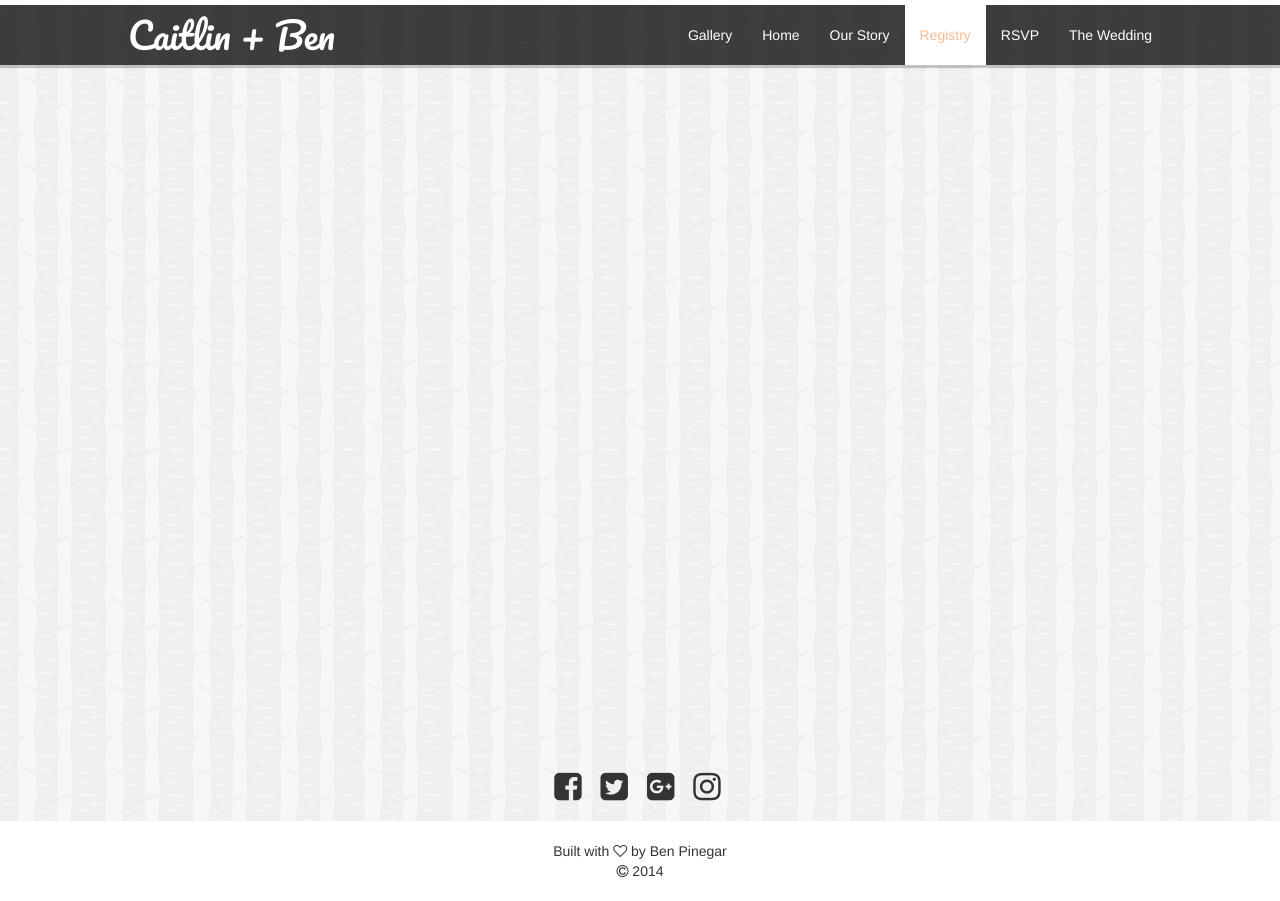
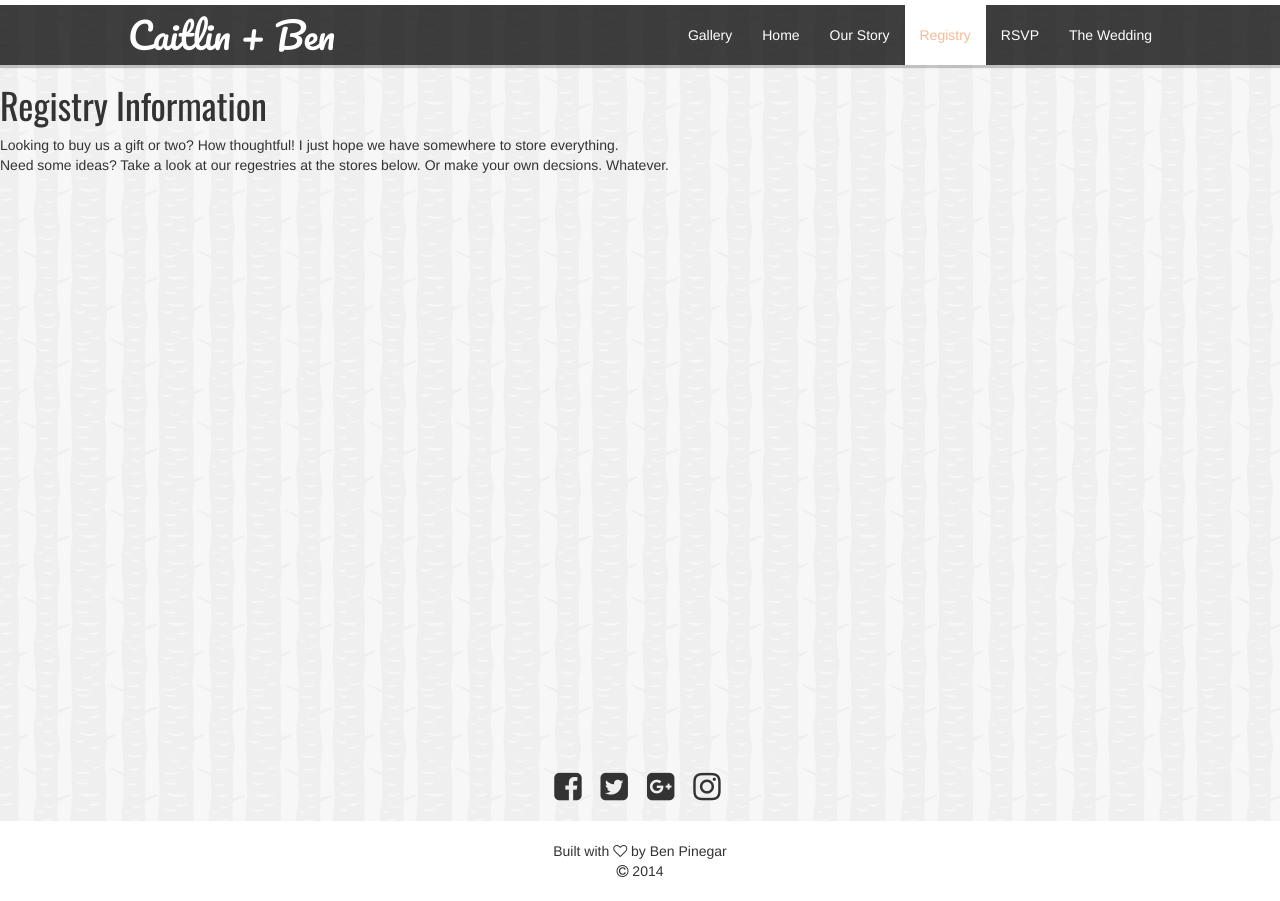
Before and after one commit to bpinegar/bpinegar.github.io, a Jekyll site: the page built from registry.html, in a window 1280 px wide. Built offline with Jekyll 4.4.1, drawn with Linux system fonts in a browser that asks for light colours; nearby versions of some CDN libraries.

Commit message:
Update registry.html

```diff
--- a/registry.html
+++ b/registry.html
@@ -3,3 +3,9 @@ layout: default
 title: Registry
 permalink: /registry/
 ---
+<div class: "container-fluid">
+  <div class: "content-box content-white">
+    <h1>Registry Information</h1>
+    <p>Looking to buy us a gift or two? How thoughtful! I just hope we have somewhere to store everything.<br>Need some ideas? Take a look at our regestries at the stores below. Or make your own decsions. Whatever.</p>
+  </div>
+</div>
```
